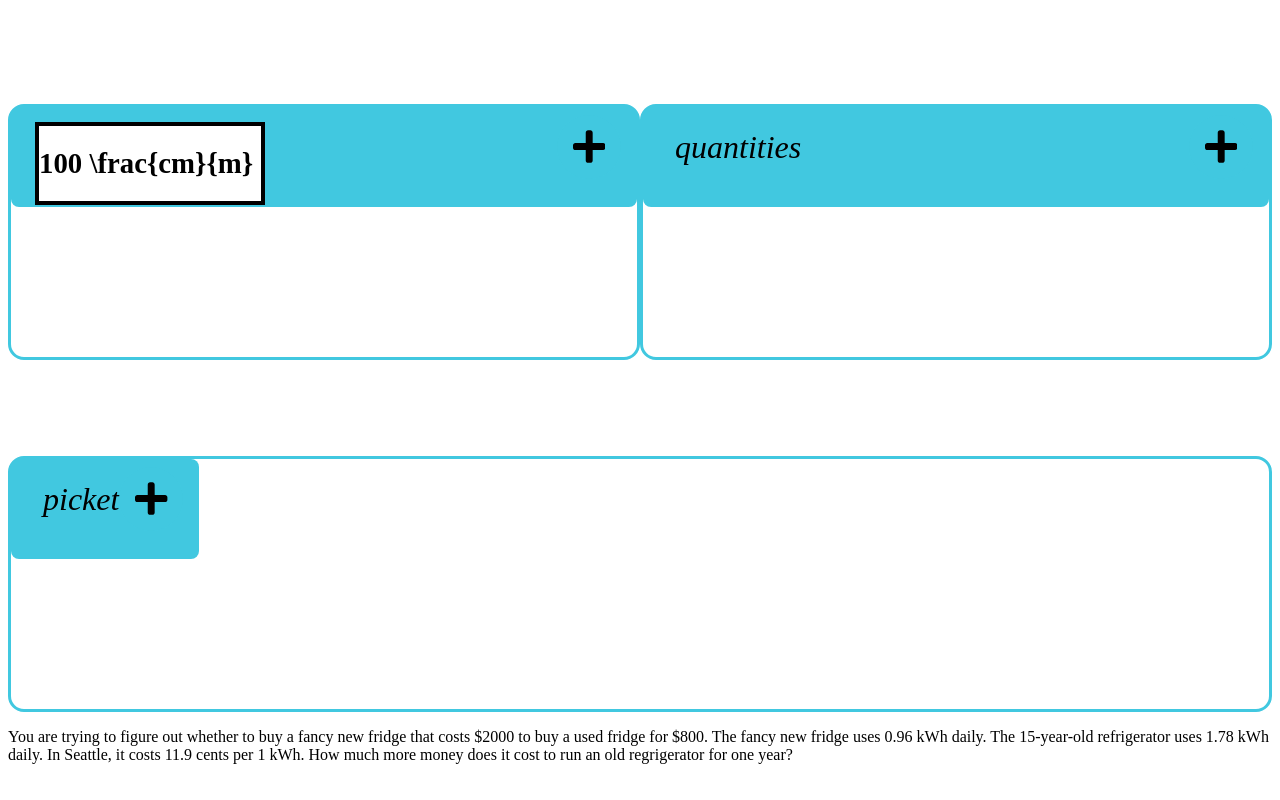
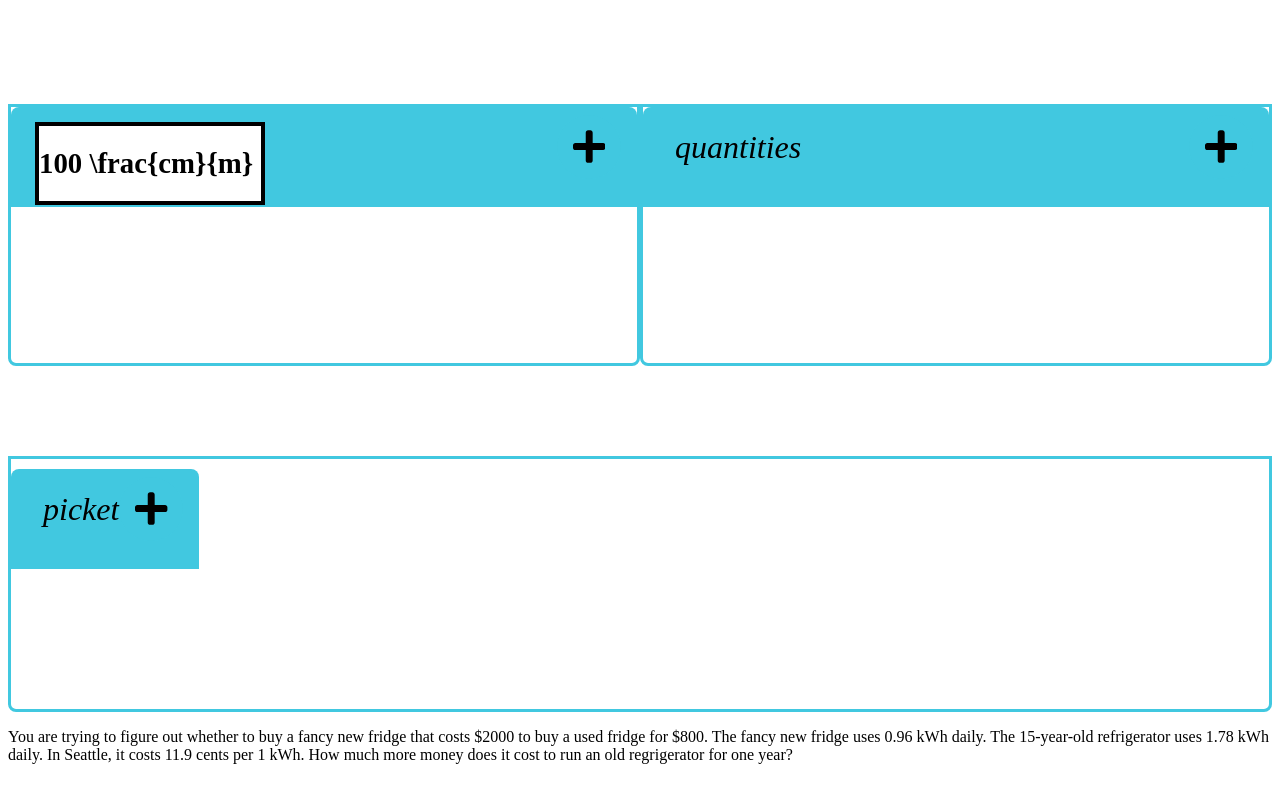
Before and after one commit to itmeson/unit-tutor, a plain HTML site: page prob2.html in a window 1280 px wide. Drawn offline with nearby package versions, Linux system fonts and the light colour scheme; a script that the page names is missing.

Commit message:
Made a few style changes on recommendation of student JW

```diff
--- a/style.css
+++ b/style.css
@@ -23,28 +23,33 @@
     grid-area: converts;
     position: relative;
     display: flex;
+    height: 100%;
     min-height: 250px;
     flex-direction: column;
     border: 0.2rem solid var(--blue);
-    border-radius: 1rem;
+    border-bottom-left-radius: 0.5rem;
+    border-bottom-right-radius: 0.5rem;
 }
 .quantities {
     position: relative;
     grid-area: quantities;
     display: flex;
     min-height: 250px;
+    height: 100%;
     flex-direction: column;
     border: 0.2rem solid var(--blue);
-    border-radius: 1rem;
+    border-bottom-left-radius: 0.5rem;
+    border-bottom-right-radius: 0.5rem;
 }
 .picket {
     position: relative;
     grid-area: picket;
     display: flex;
     flex-direction: row;
-    min-height: 250px;
+    min-height: 150px;
     border: 0.2rem solid var(--blue);
-    border-radius: 1rem;
+    border-bottom-left-radius: 0.5rem;
+    border-bottom-right-radius: 0.5rem;
     justify-items: center;
 }
 
@@ -65,12 +70,16 @@
     text-transform: lowercase;
     background: var(--blue);
     color: var(--textcolor);
-    border-radius: 0.5rem;
+    border-top-left-radius: 0.5rem;
+    border-top-right-radius: 0.5rem;
     padding-bottom:20px;
 }
  #picketHeader {
+    margin-top: 10px;
     grid-area: head3;
     width: 2fr;
+    border-top-left-radius: 0.5rem;
+    border-top-right-radius: 0.5rem;
  }
 
 .item {
@@ -218,3 +227,7 @@
   background-color: var(--uneditablecolor);
   border: 0.3rem solid var(--bordercolor);
 }
+
+.picket > .item {
+  margin-top: 25px;;
+}
```
